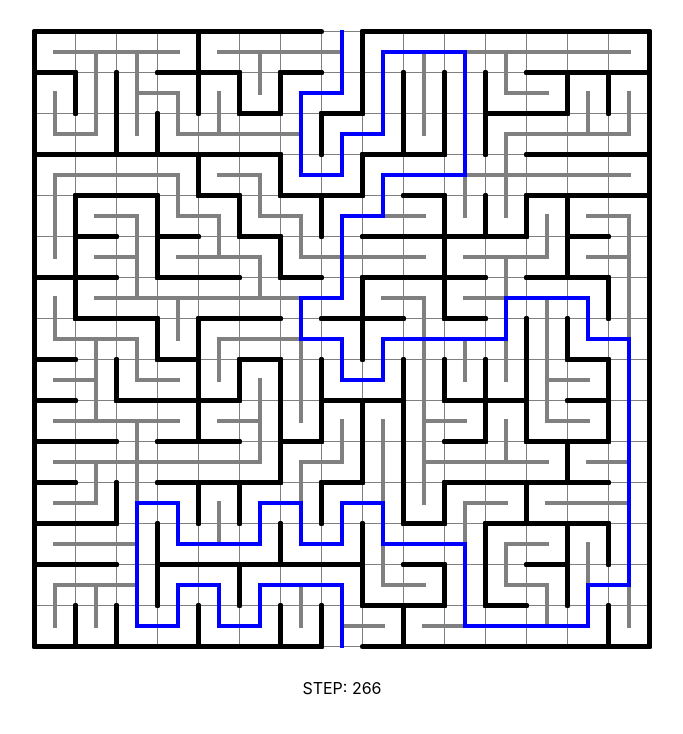
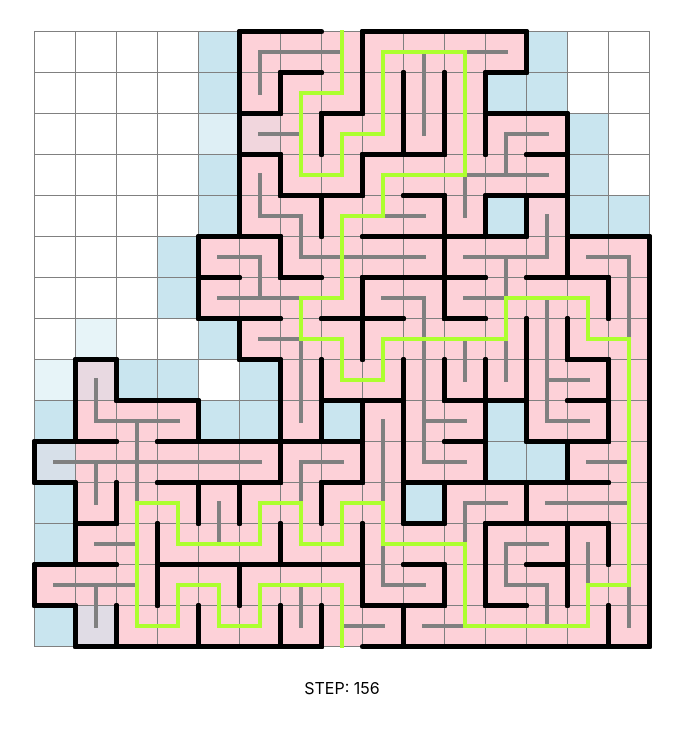
Before and after one commit to vakrilov/maze-generator, a React (Create React App) app: page / in a window 1280 px wide. Shown: the top 734 px of the page, without its empty margins (298-981 px from the left). Built offline with nearby package versions, Linux system fonts and the light colour scheme.

Commit message:
add some animations

```diff
--- a/src/App.css
+++ b/src/App.css
@@ -26,6 +26,7 @@
 .cell {
   outline: var(--grid) solid gray;
   position: relative;
+  transition: all 300ms linear;
 }
 
 .walls {
@@ -71,7 +72,11 @@
 }
 
 .taken {
-  /* background-color: pink; */
+  background-color: rgb(253, 209, 216);
+}
+
+.candidate {
+  background-color: rgb(201, 229, 239)
 }
 
 .line,
@@ -88,7 +93,7 @@
 }
 
 .line {
-  outline-color: blue;
+  outline-color: greenyellow;
   z-index: 1;
 }
 
--- a/src/App.tsx
+++ b/src/App.tsx
@@ -40,7 +40,7 @@ const Cell: FC<{ cell: CellInfo; row: number; col: number }> = ({
       }}
     >
 
-      {borders.map((d) => (
+      {cell.taken && borders.map((d) => (
         <div key={d} className={cx("walls", Direction[d] + "-border")} />
       ))}
 
--- a/src/maze-generator.ts
+++ b/src/maze-generator.ts
@@ -1,5 +1,5 @@
 const N = 15;
-
+const WAIT = 50;
 export enum Direction {
   up = -1,
   down = 1,
@@ -99,8 +99,6 @@ const generatePath = async (
   prev: Direction,
   rerender: () => void
 ): Promise<boolean> => {
-  await wait(16);
-  rerender();
 
   if (s.x === e.x && s.y === e.y) {
     console.log("FOUND", e);
@@ -116,6 +114,9 @@ const generatePath = async (
   if (!isSolvable(s, e)) {
     return false;
   }
+
+  await wait(WAIT);
+  rerender();
 
   const choices = shuffle([
     Direction.up,
@@ -171,7 +172,7 @@ const generateFakeRoutes = async (s: Point, e: Point, rerender: () => void) => {
     maze[to.x][to.y].candidate = false;
 
     rerender();
-    await wait(16);
+    await wait(WAIT);
   }
 };
 
```
